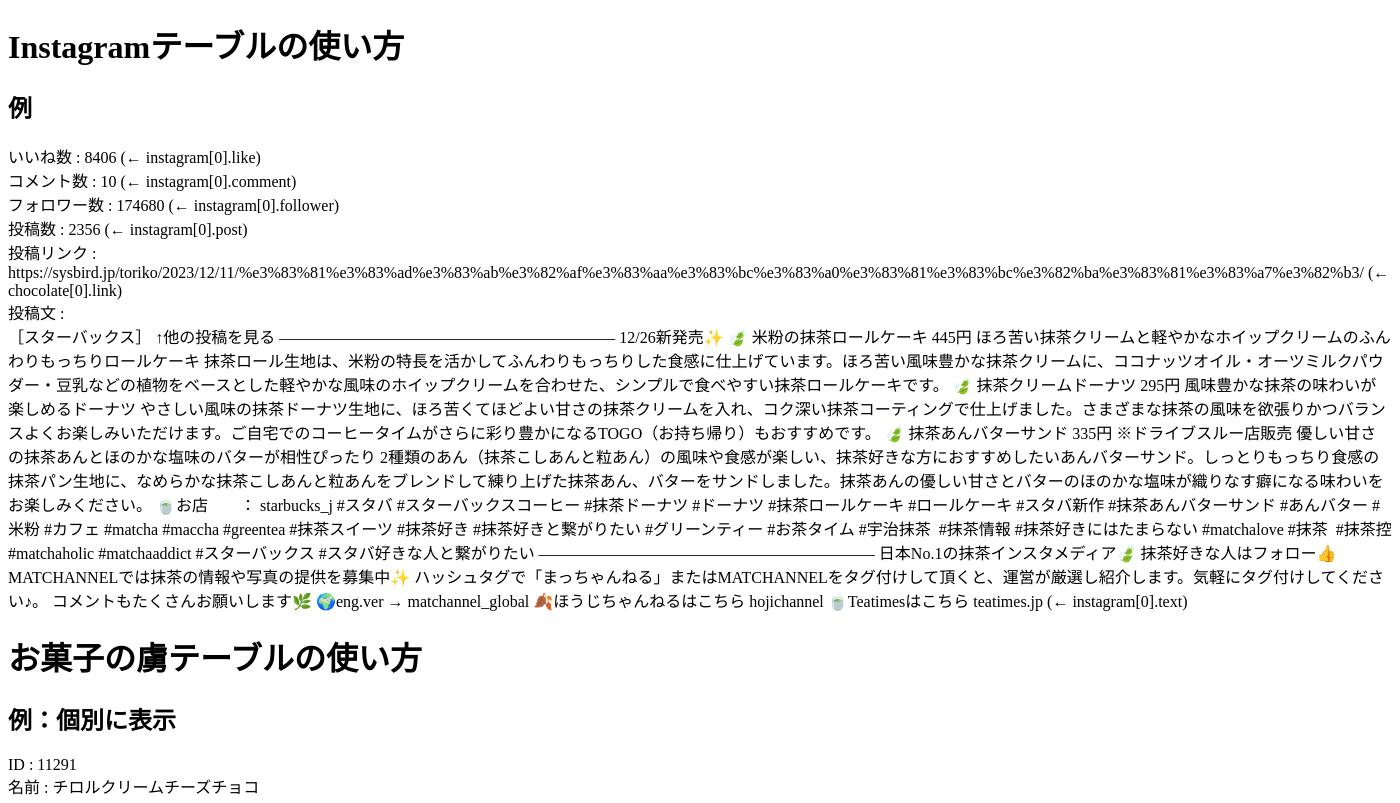
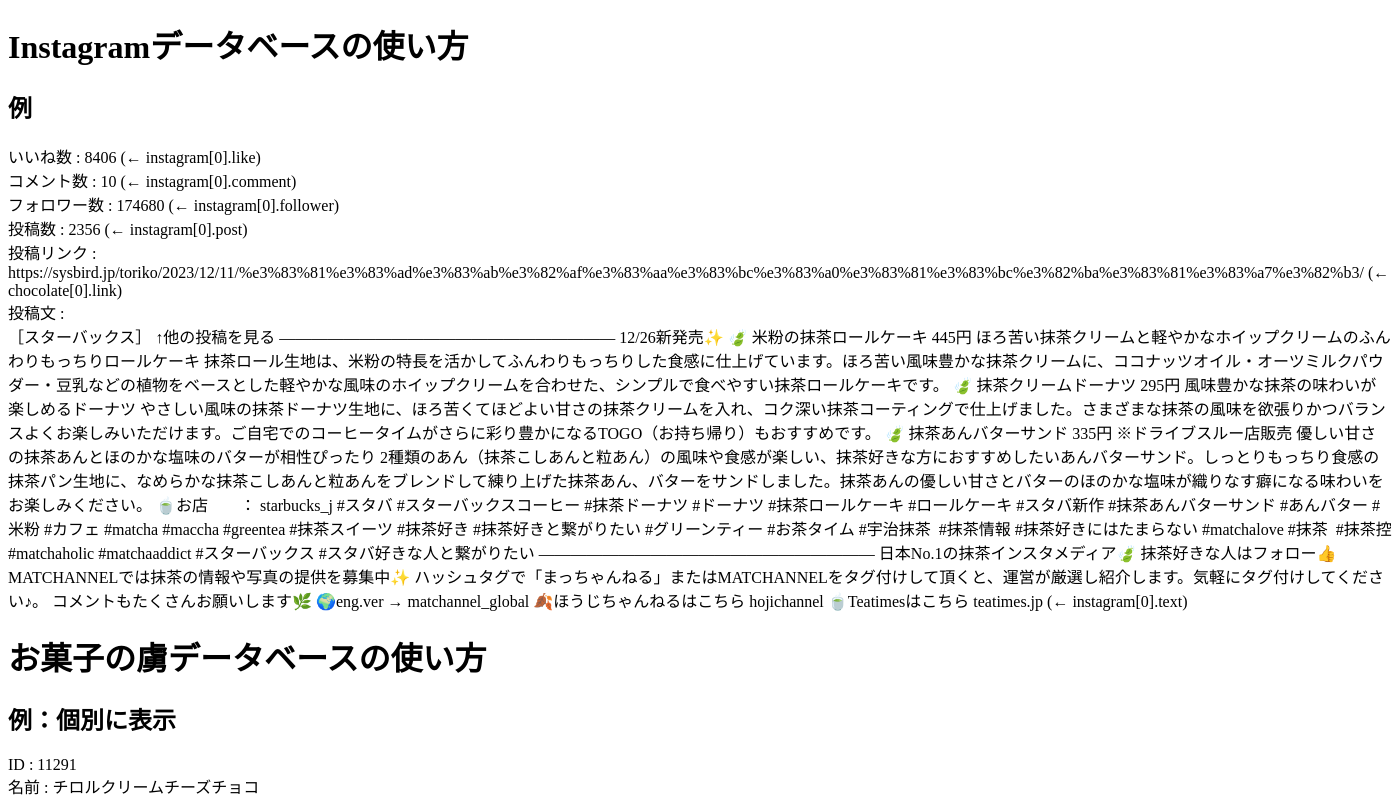
Before and after one commit to Hiromichi5/teamD, a Flask app: page / in a window 1400 px wide. Shown: the top 803 px of the page. Run offline with Flask 3, Linux system fonts and the light colour scheme.

Commit message:
説明追加

```diff
--- a/templates/index.html
+++ b/templates/index.html
@@ -1,12 +1,12 @@
 <!-- index.html -->
 
-<!-- お菓子の虜 API -->
+<!-- Instagramデータベース -->
+<!--インスタンス名：instagram-->
+<!--id, like, comment, follower, post, text, image, username, link, date-->
+
+<!-- お菓子の虜データベース -->
 <!--インスタンス名：snack, chocolate, cookie, candy, japanese, limited -->
 <!--id, name, kana, maker ,price, type, date, link, tag, image, text-->
-
-<!-- Instagram API -->
-<!--インスタンス名：instagram-->
-<!--id, like, comment, follower, post, text, image, username, link, date-->
 
 <!DOCTYPE html>
 <html lang="en">
@@ -16,7 +16,7 @@
     <title>Sweets Database</title>
 </head>
 <body>
-    <h1>Instagramテーブルの使い方</h1>
+    <h1>Instagramデータベースの使い方</h1>
     <h2>例</h2>
     いいね数 :
     {{instagram[0].like}} (← instagram[0].like)<br>
@@ -31,7 +31,7 @@
     投稿文 : <br>
     {{instagram[0].text}} (← instagram[0].text)<br>
 
-    <h1>お菓子の虜テーブルの使い方</h1>
+    <h1>お菓子の虜データベースの使い方</h1>
     <h2>例：個別に表示</h2>
     ID : {{chocolate[0].id}} <br>
     名前 : {{chocolate[0].name}}<br>
```
